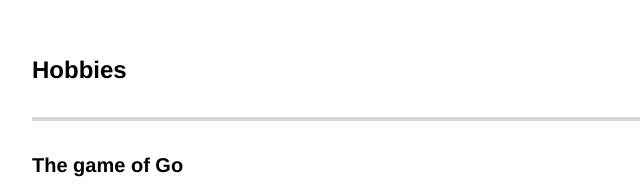
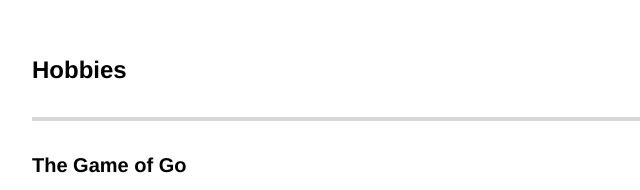
Before and after one commit to daeseoklee/website, a plain HTML site: page contents/content_personal.html in a window 1280 px wide. Shown: the top 190 px of the page, 183-823 px from the left. Drawn offline with nearby package versions, Linux system fonts and the light colour scheme.

Commit message:
gramatical errors

```diff
--- a/contents/content_personal.html
+++ b/contents/content_personal.html
@@ -264,7 +264,7 @@ pre[data-line] .line-highlight[data-end]:after {
       <h3 class="mume-header" id="hobbies">Hobbies</h3>
 
 <hr>
-<h4 class="mume-header" id="the-game-of-go">The game of Go</h4>
+<h4 class="mume-header" id="the-game-of-go">The Game of Go</h4>
 
 <p><img src="images/go.resized.png" alt="An excerpt from a famous play between Cho Hun-Hyun and Nie Weiping"><br>
 Go is probably the best board game you could ever think of, not that I know much about other board games. This is what I like about it:</p>
```
Also changed, not shown: 2 other files.
